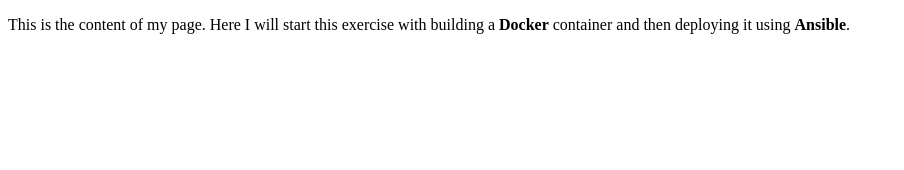
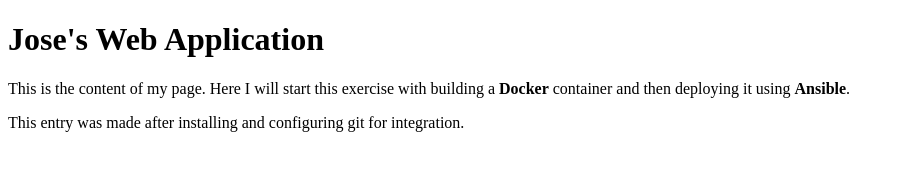
Before and after one commit to minotaur423/my-httpd, a plain HTML site: page index.html in a window 1280 px wide. Shown: the whole page, without its empty margins (0-904 px from the left). Drawn offline with Linux system fonts and the light colour scheme.

Commit message:
Testing the git repository.

```diff
--- a/index.html
+++ b/index.html
@@ -4,7 +4,10 @@
 </head>
 
 <body>
+    <h1>Jose's Web Application</h1>
     <p>This is the content of my page. Here I will start this exercise with building a <b>Docker</b> container
         and then deploying it using <b>Ansible</b>.</p>
+
+    <p>This entry was made after installing and configuring git for integration.</p>
 </body>
 </html>
```
